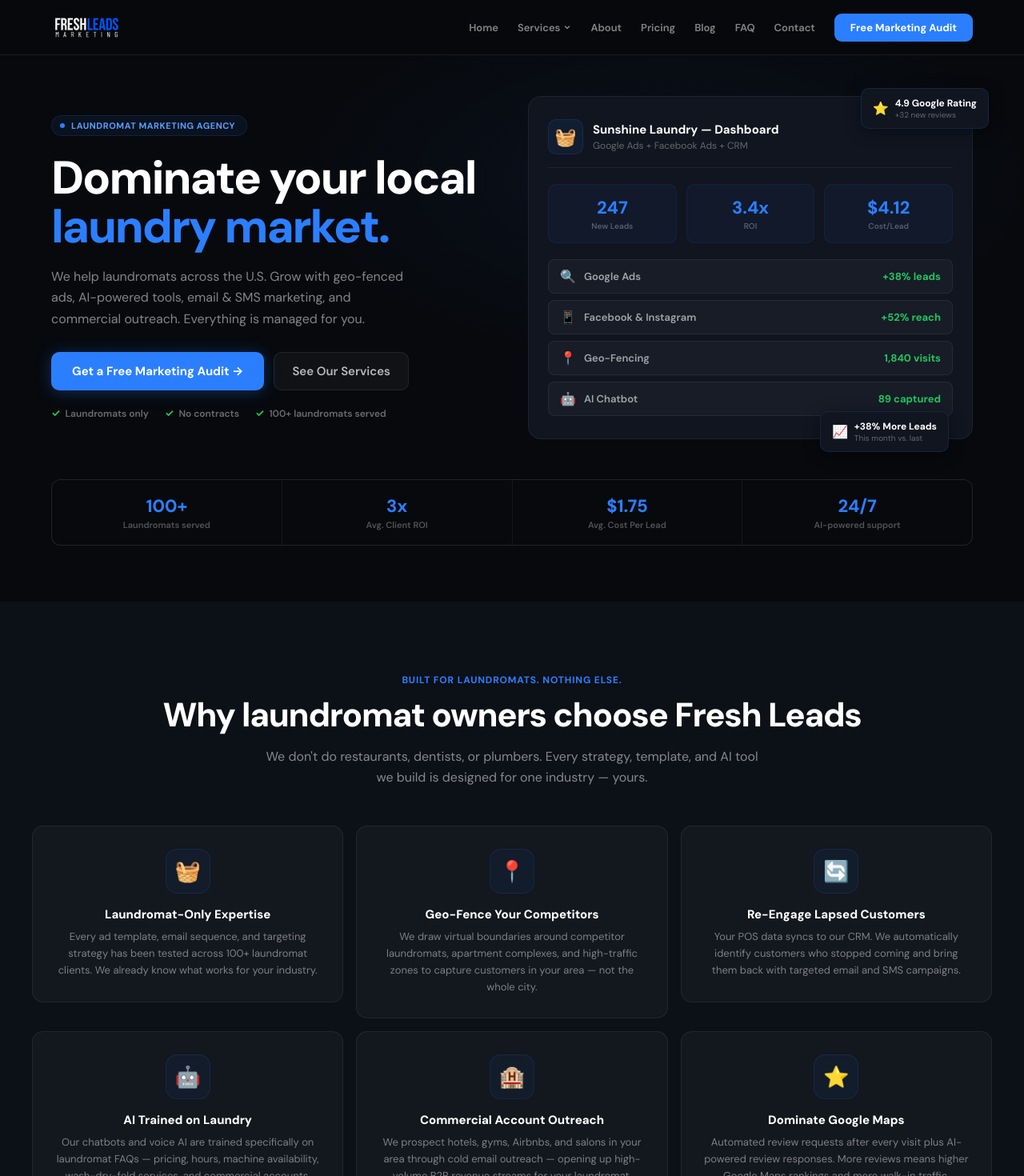
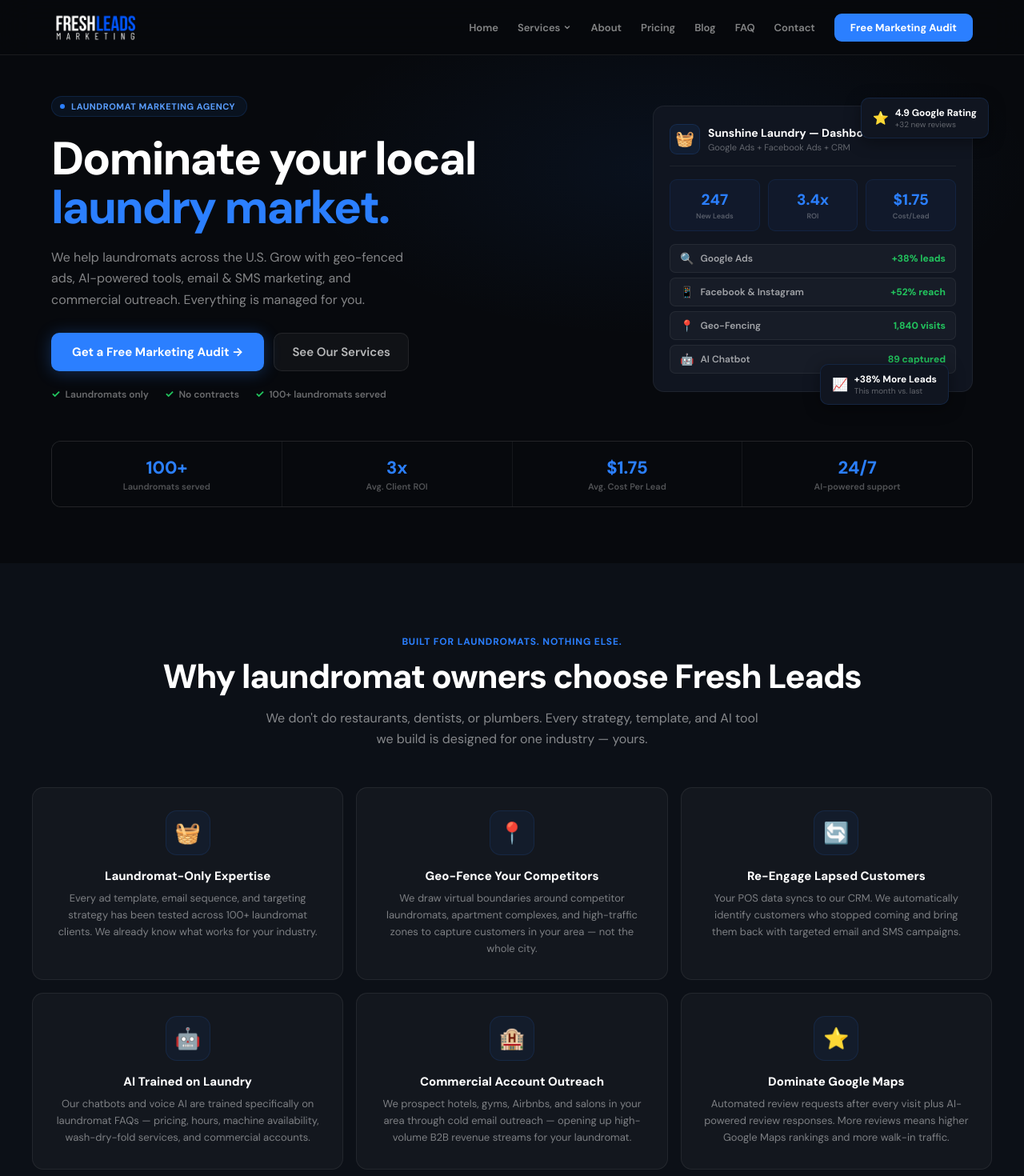
Before and after one commit to Fresh-Leads-Marketing/fresh-leads-website, a Next.js app: page / in a window 1280 px wide. Shown: the top 1470 px of the page at 80% size. Built offline with nearby package versions, Linux system fonts and the light colour scheme.

Commit message:
Resize hero graphic smaller, equalize niche cards, enlarge nav logo

```diff
--- a/app/globals.css
+++ b/app/globals.css
@@ -122,6 +122,15 @@
   .lp-steps-grid { grid-template-columns: 1fr !important; }
 }
 
+/* ===== NICHE GRID EQUAL HEIGHT ===== */
+.niche-grid > .niche-fade {
+  display: flex;
+  height: 100%;
+}
+.niche-grid > .niche-fade > div {
+  flex: 1;
+}
+
 /* ===== FLOATING BADGE ANIMATION ===== */
 @keyframes floatBadge {
   0%, 100% { transform: translateY(0); }
--- a/app/page.js
+++ b/app/page.js
@@ -36,7 +36,7 @@
   );
 }
 
-function Logo(){return(<img src="/logo.png" alt="Fresh Leads Marketing" style={{height:32,width:"auto",display:"block"}}/>)}
+function Logo(){return(<img src="/logo.png" alt="Fresh Leads Marketing" style={{height:40,width:"auto",display:"block"}}/>)}
 
 function ServicesDropdown() {
   const [open, setOpen] = useState(false);
@@ -186,31 +186,31 @@
             </Fade>
           </div>
           <Fade delay={.12} className="hero-graphic">
-            <div style={{ position: "relative" }}>
-              <div style={{ background: BG3, border: "1px solid rgba(255,255,255,0.06)", borderRadius: 16, padding: "28px 24px", width: "100%" }}>
-                <div style={{ display: "flex", alignItems: "center", gap: 12, marginBottom: 20, paddingBottom: 16, borderBottom: "1px solid rgba(255,255,255,0.06)" }}>
-                  <div style={{ width: 44, height: 44, borderRadius: 10, background: "rgba(43,127,255,0.08)", border: "1px solid rgba(43,127,255,0.15)", display: "flex", alignItems: "center", justifyContent: "center", fontSize: 22 }}>🧺</div>
+            <div style={{ position: "relative", maxWidth: 400, marginLeft: "auto" }}>
+              <div style={{ background: BG3, border: "1px solid rgba(255,255,255,0.06)", borderRadius: 14, padding: "22px 20px", width: "100%" }}>
+                <div style={{ display: "flex", alignItems: "center", gap: 10, marginBottom: 16, paddingBottom: 14, borderBottom: "1px solid rgba(255,255,255,0.06)" }}>
+                  <div style={{ width: 38, height: 38, borderRadius: 9, background: "rgba(43,127,255,0.08)", border: "1px solid rgba(43,127,255,0.15)", display: "flex", alignItems: "center", justifyContent: "center", fontSize: 19 }}>🧺</div>
                   <div>
-                    <div style={{ fontSize: 15, fontWeight: 700, color: "#fff" }}>Sunshine Laundry — Dashboard</div>
-                    <div style={{ fontSize: 12, color: "rgba(255,255,255,0.35)", marginTop: 2 }}>Google Ads + Facebook Ads + CRM</div>
+                    <div style={{ fontSize: 14, fontWeight: 700, color: "#fff" }}>Sunshine Laundry — Dashboard</div>
+                    <div style={{ fontSize: 11, color: "rgba(255,255,255,0.35)", marginTop: 2 }}>Google Ads + Facebook Ads + CRM</div>
                   </div>
                 </div>
-                <div style={{ display: "grid", gridTemplateColumns: "1fr 1fr 1fr", gap: 12, marginBottom: 20 }}>
-                  {[["247","New Leads"],["3.4x","ROI"],["$4.12","Cost/Lead"]].map(([v,l],i) => (
-                    <div key={i} style={{ background: "rgba(43,127,255,0.05)", border: "1px solid rgba(43,127,255,0.1)", borderRadius: 10, padding: "14px 12px", textAlign: "center" }}>
-                      <div style={{ fontSize: 22, fontWeight: 800, color: B }}>{v}</div>
-                      <div style={{ fontSize: 10, color: "rgba(255,255,255,0.3)", marginTop: 2, fontWeight: 550 }}>{l}</div>
+                <div style={{ display: "grid", gridTemplateColumns: "1fr 1fr 1fr", gap: 10, marginBottom: 16 }}>
+                  {[["247","New Leads"],["3.4x","ROI"],["$1.75","Cost/Lead"]].map(([v,l],i) => (
+                    <div key={i} style={{ background: "rgba(43,127,255,0.05)", border: "1px solid rgba(43,127,255,0.1)", borderRadius: 9, padding: "12px 10px", textAlign: "center" }}>
+                      <div style={{ fontSize: 19, fontWeight: 800, color: B }}>{v}</div>
+                      <div style={{ fontSize: 9, color: "rgba(255,255,255,0.3)", marginTop: 2, fontWeight: 550 }}>{l}</div>
                     </div>
                   ))}
                 </div>
-                <div style={{ display: "flex", flexDirection: "column", gap: 8 }}>
+                <div style={{ display: "flex", flexDirection: "column", gap: 6 }}>
                   {[["🔍","Google Ads","+38% leads"],["📱","Facebook & Instagram","+52% reach"],["📍","Geo-Fencing","1,840 visits"],["🤖","AI Chatbot","89 captured"]].map(([icon,name,stat],i) => (
-                    <div key={i} style={{ display: "flex", alignItems: "center", justifyContent: "space-between", background: "rgba(255,255,255,0.03)", border: "1px solid rgba(255,255,255,0.06)", borderRadius: 8, padding: "10px 14px" }}>
-                      <div style={{ display: "flex", alignItems: "center", gap: 10 }}>
-                        <span style={{ fontSize: 16 }}>{icon}</span>
-                        <span style={{ fontSize: 13, color: "rgba(255,255,255,0.6)", fontWeight: 600 }}>{name}</span>
+                    <div key={i} style={{ display: "flex", alignItems: "center", justifyContent: "space-between", background: "rgba(255,255,255,0.03)", border: "1px solid rgba(255,255,255,0.06)", borderRadius: 7, padding: "8px 12px" }}>
+                      <div style={{ display: "flex", alignItems: "center", gap: 8 }}>
+                        <span style={{ fontSize: 14 }}>{icon}</span>
+                        <span style={{ fontSize: 12, color: "rgba(255,255,255,0.6)", fontWeight: 600 }}>{name}</span>
                       </div>
-                      <span style={{ fontSize: 13, color: "#22C55E", fontWeight: 700 }}>{stat}</span>
+                      <span style={{ fontSize: 12, color: "#22C55E", fontWeight: 700 }}>{stat}</span>
                     </div>
                   ))}
                 </div>
@@ -267,10 +267,10 @@
             <p style={{ fontSize: 16, color: "rgba(255,255,255,0.5)", maxWidth: 640, margin: "0 auto", lineHeight: 1.6 }}>We don't do restaurants, dentists, or plumbers. Every strategy, template, and AI tool we build is designed for one industry — yours.</p>
           </div>
         </Fade>
-        <div className="niche-grid" style={{ display: "grid", gridTemplateColumns: "repeat(3, 1fr)", gap: 16 }}>
+        <div className="niche-grid" style={{ display: "grid", gridTemplateColumns: "repeat(3, 1fr)", gap: 16, alignItems: "stretch" }}>
           {cards.map((c, i) => (
-            <Fade key={i} delay={i * 0.04}>
-              <div style={{ background: "rgba(255,255,255,0.03)", border: "1px solid rgba(255,255,255,0.07)", borderRadius: 14, padding: "28px 24px", textAlign: "center", transition: "border-color 0.2s" }}>
+            <Fade key={i} delay={i * 0.04} className="niche-fade">
+              <div style={{ background: "rgba(255,255,255,0.03)", border: "1px solid rgba(255,255,255,0.07)", borderRadius: 14, padding: "28px 24px", textAlign: "center", transition: "border-color 0.2s", height: "100%", display: "flex", flexDirection: "column", alignItems: "center" }}>
                 <div style={{ width: 56, height: 56, borderRadius: 14, margin: "0 auto 16px", background: "rgba(43,127,255,0.06)", border: "1px solid rgba(43,127,255,0.12)", display: "flex", alignItems: "center", justifyContent: "center", fontSize: 26 }}>{c.icon}</div>
                 <h3 style={{ fontSize: 15, fontWeight: 720, color: "#fff", marginBottom: 8 }}>{c.title}</h3>
                 <p style={{ fontSize: 13, color: "rgba(255,255,255,0.45)", lineHeight: 1.6, margin: 0 }}>{c.desc}</p>
```
